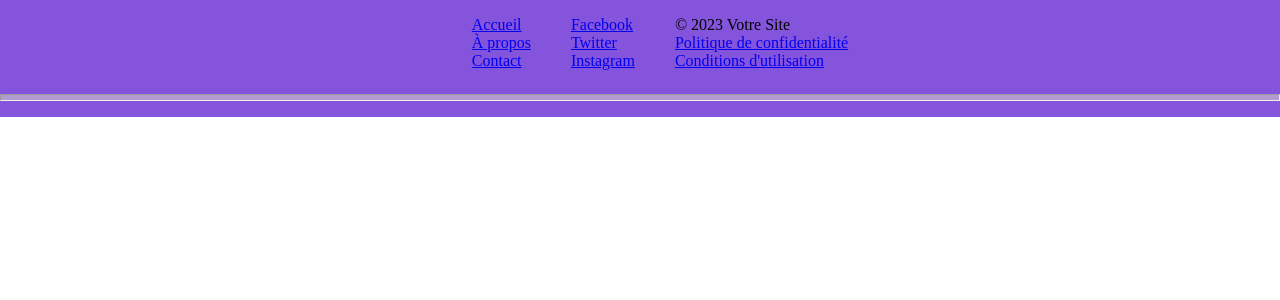
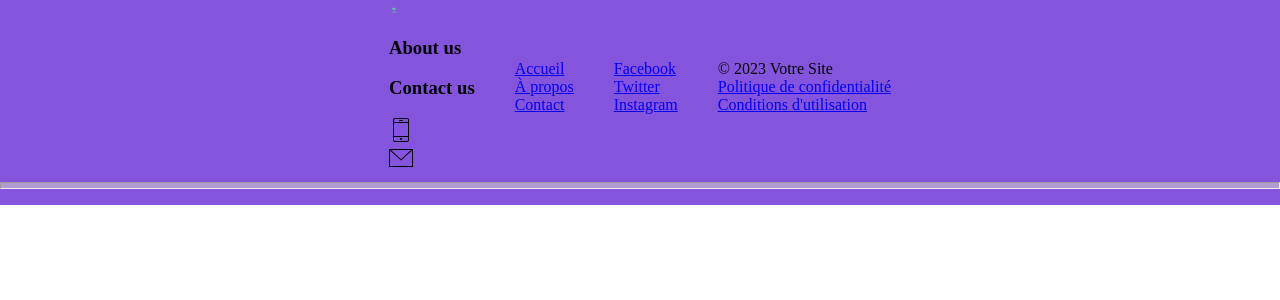
Before and after one commit to BenjaminC62/Dynamic-Website, a PHP site: page /pages/footer.php in a window 1280 px wide. Shown: the top 300 px of the page. Run offline with PHP 8.4, Linux system fonts and the light colour scheme.

Commit message:
mise en place du logo ~ #12

```diff
--- a/src/pages/footer.php
+++ b/src/pages/footer.php
@@ -11,11 +11,24 @@
 <body>
 <footer>
     <div class="footer-main">
-        <ul class="footer-links">
+
+        <div class="">
+            <img src="../imgs/Logo.png" class="logo">
+
+            <h3>About us</h3>
+            <span></span>
 
 
+            <h3>Contact us</h3>
+            <span>
+                <svg width="24" height="24" xmlns="http://www.w3.org/2000/svg" fill-rule="evenodd" clip-rule="evenodd"><path d="M18 24h-12c-1.104 0-2-.896-2-2v-20c0-1.104.896-2 2-2h12c1.104 0 2 .896 2 2v20c0 1.104-.896 2-2 2zm1-5.083h-14v3.083c0 .552.449 1 1 1h12c.552 0 1-.448 1-1v-3.083zm-7 3c-.553 0-1-.448-1-1s.447-1 1-1c.552 0 .999.448.999 1s-.447 1-.999 1zm7-17h-14v13h14v-13zm-1-3.917h-12c-.551 0-1 .449-1 1v1.917h14v-1.917c0-.551-.448-1-1-1zm-4.5 1.917h-3c-.276 0-.5-.224-.5-.5s.224-.5.5-.5h3c.276 0 .5.224.5.5s-.224.5-.5.5z"/></svg>
+                <br>
+                <svg width="24" height="24" xmlns="http://www.w3.org/2000/svg" fill-rule="evenodd" clip-rule="evenodd"><path d="M24 21h-24v-18h24v18zm-23-16.477v15.477h22v-15.477l-10.999 10-11.001-10zm21.089-.523h-20.176l10.088 9.171 10.088-9.171z"/></svg>
+            </span>
+        </div>
 
 
+        <ul class="footer-links">
             <li><a href="../index.php">Accueil</a></li>
             <li><a href="./pages/about.php">À propos</a></li>
             <li><a href="contact.php">Contact</a></li>
--- a/src/styles/footer.css
+++ b/src/styles/footer.css
@@ -23,3 +23,8 @@ li{
     justify-content: center;
     align-items: center;
 }
+
+.logo{
+    width: 10px;
+    height: 10px;
+}
```
Also changed, not shown: src/imgs/Logo.png (added).
